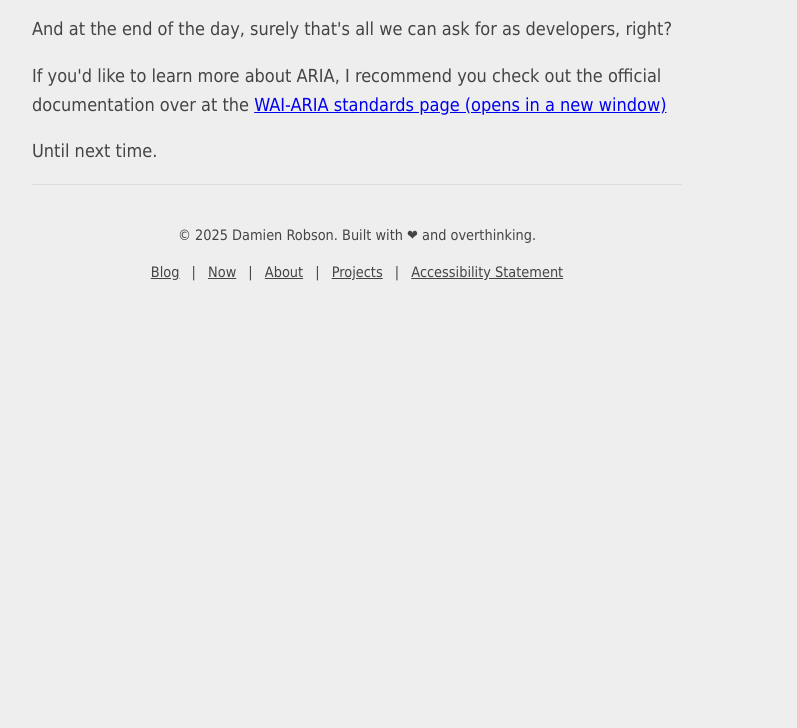
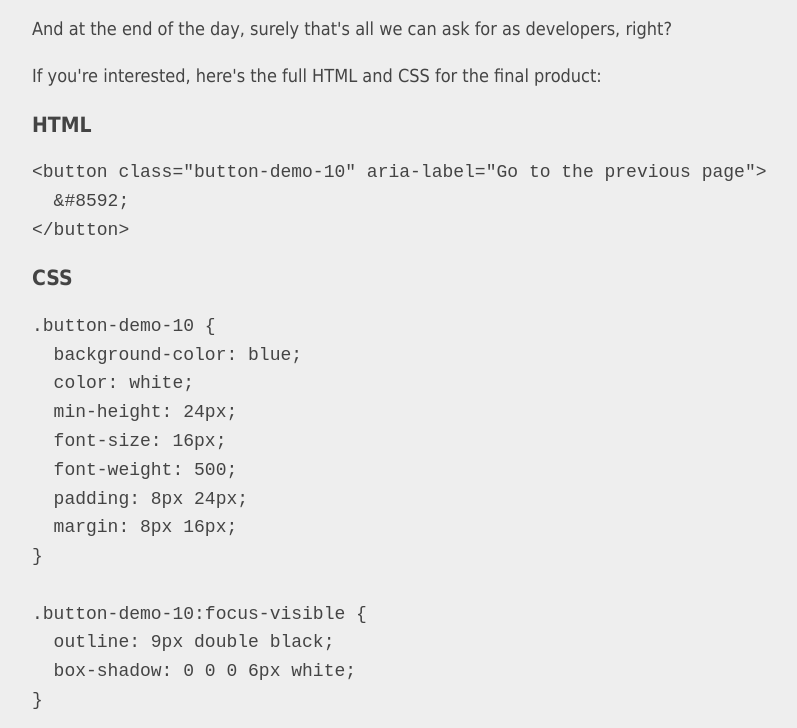
Before and after one commit to damienrobson/blog, an Eleventy site: page src/blog/11-10-2025-the-humble-button.md in a window 1280 px wide. Shown: the part 6872-7600 px from the top of the page, without its empty margins (283-1080 px from the left). Before the commit the page ends 7220 px from the top, so only its background shows below. Built offline with nearby package versions, Linux system fonts and the light colour scheme; Eleventy itself is replaced by a stand-in of ours; code samples lack their colours; files that its build step writes are made by us from their sources.

Commit message:
Add final product code samples

````diff
--- a/src/blog/11-10-2025-the-humble-button.md
+++ b/src/blog/11-10-2025-the-humble-button.md
@@ -140,7 +140,7 @@ ratio; that is, the ratio at which one colour stands out against another. WCAG
 success criteria required a colour contrast ratio of 4.5:1 for normal text
 (or 3:1 if using a larger font size). There are a million and one tools out
 there that can check this for you (you don't need to calculate this yourself,
-don't worry). My personal favourite is <a href="https://colourcontrast.cc/" target="_blank" rel="noreferrer">ColourContrast.cc  (opens in a new window)</a>, mainly because it's simple and effective, but also because I'm
+don't worry). My personal favourite is <a href="https://colourcontrast.cc/" target="_blank" rel="noreferrer">ColourContrast.cc (opens in a new window)</a>, mainly because it's simple and effective, but also because I'm
 British and they've used the correct spelling of "colour"...
 
 Our black-on-blue button comes in at a ratio of 1.85:1. Barely discernible.
@@ -353,6 +353,35 @@ and less work to maintain it.
 
 And at the end of the day, surely that's all we can ask for as developers, right?
 
+If you're interested, here's the full HTML and CSS for the final product:
+
+### HTML
+
+```html
+<button class="button-demo-10" aria-label="Go to the previous page">
+  &#8592;
+</button>
+```
+
+### CSS
+
+```css
+.button-demo-10 {
+  background-color: blue;
+  color: white;
+  min-height: 24px;
+  font-size: 16px;
+  font-weight: 500;
+  padding: 8px 24px;
+  margin: 8px 16px;
+}
+
+.button-demo-10:focus-visible {
+  outline: 9px double black;
+  box-shadow: 0 0 0 6px white;
+}
+```
+
 If you'd like to learn more about ARIA, I recommend you check out the official
 documentation over at the <a href="https://www.w3.org/WAI/standards-guidelines/aria/" target="_blank" rel="noreferrer">WAI-ARIA standards page (opens in a new window)</a>
 
````
